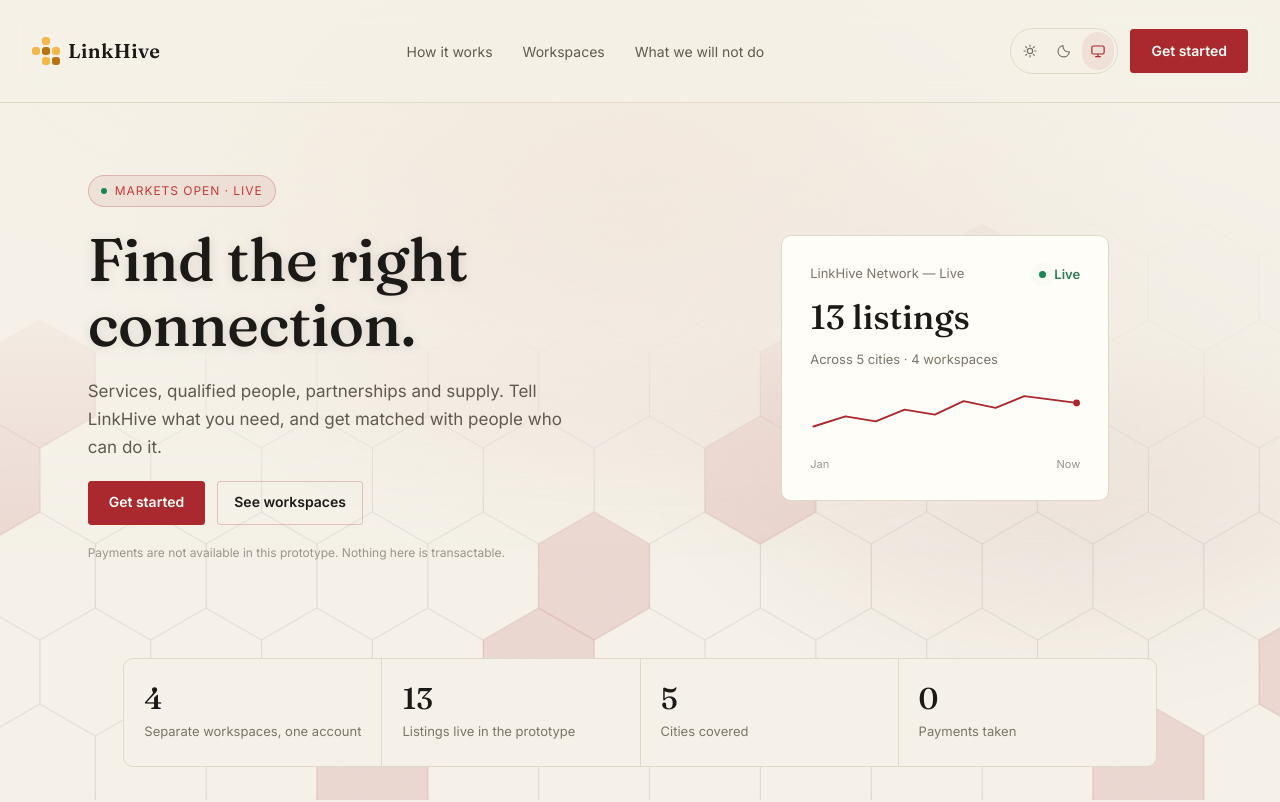
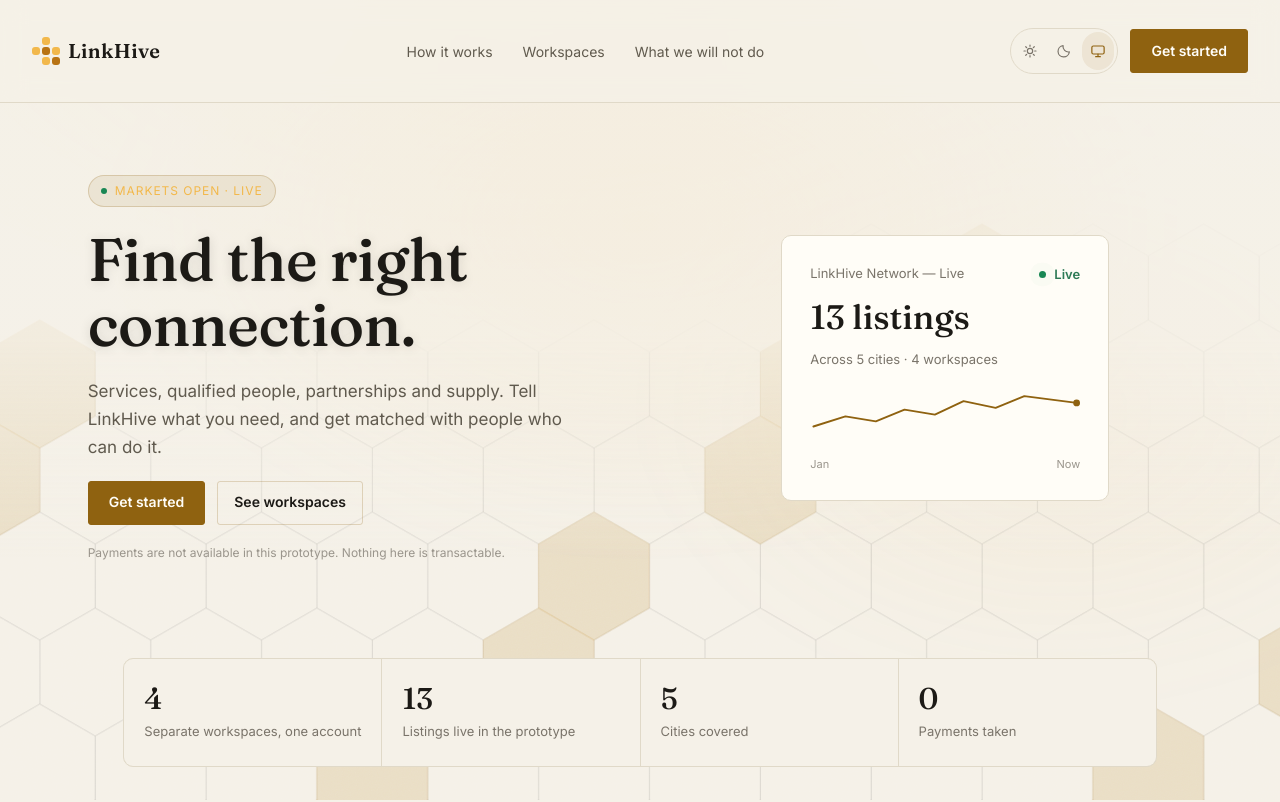
Before and after one commit to regularshowrigby8-create/linc, a React (Vite) app: page / in a window 1280 px wide. Shown: the top 802 px of the page. Built offline with nearby package versions, Linux system fonts and the light colour scheme.

Commit message:
landing honey by default, red only per-profile via data-accent
Co-authored-by: arena-agent <297053741+arena-agent@users.noreply.github.com>

```diff
--- a/src/data/types.ts
+++ b/src/data/types.ts
@@ -344,8 +344,8 @@ export interface DemoVerificationState {
 /** Light, dark, or follow the operating system. */
 export type ThemePreference = 'light' | 'dark' | 'system';
 
-/** The accent colours a member can choose for their own profile. */
-export type AccentName = 'blue' | 'teal' | 'green' | 'amber' | 'clay' | 'violet' | 'plum';
+/** The accent colours a member can choose for their own profile. Red is high-arousal and reserved for one profile only, at ≤5% area. */
+export type AccentName = 'blue' | 'teal' | 'green' | 'amber' | 'clay' | 'violet' | 'plum' | 'red';
 
 /** Abstract avatar treatments. Portraits are never shown. */
 export type AvatarStyle = 'initials' | 'blocks' | 'rings';
--- a/src/state/selectors.ts
+++ b/src/state/selectors.ts
@@ -34,7 +34,7 @@ export const WORKSPACE_ACCENT: Record<Workspace, AccentName> = {
   customer: 'blue',
   qualification: 'green',
   collaboration: 'violet',
-  supply: 'amber',
+  supply: 'red',
 };
 
 /**
--- a/src/styles/tokens.css
+++ b/src/styles/tokens.css
@@ -119,18 +119,18 @@
   --marketing-ink-dim: #9a958c;
   --marketing-border: #e0d9c8;
   --marketing-border-strong: #cdc3ad;
-  --marketing-border-accent: rgba(169, 41, 46, 0.24);
-  --marketing-accent: #a9292e;
-  --marketing-accent-soft: rgba(169, 41, 46, 0.08);
-  --marketing-accent-glow: rgba(169, 41, 46, 0.18);
-  --marketing-accent-glow2: rgba(120, 20, 26, 0.1);
+  --marketing-border-accent: rgba(143, 98, 16, 0.22);
+  --marketing-accent: #8f6210;
+  --marketing-accent-soft: rgba(143, 98, 16, 0.09);
+  --marketing-accent-glow: rgba(242, 184, 75, 0.18);
+  --marketing-accent-glow2: rgba(242, 184, 75, 0.08);
   --marketing-glow: rgba(242, 184, 75, 0.22);
   --marketing-glow-strong: rgba(242, 184, 75, 0.34);
-  --marketing-honey: #a9292e;
-  --marketing-honey-bright: #c23b3b;
+  --marketing-honey: #8f6210;
+  --marketing-honey-bright: #f2b84b;
   --marketing-on-honey: #fffdf7;
   --marketing-lattice: rgba(28, 26, 22, 0.08);
-  --marketing-lattice-lit: rgba(169, 41, 46, 0.14);
+  --marketing-lattice-lit: rgba(184, 128, 26, 0.18);
   --marketing-grain: rgba(28, 26, 22, 0.02);
   --marketing-scrim: rgba(245, 241, 232, 0.72);
   --marketing-gradient-mid: #efe8d8;
@@ -410,18 +410,18 @@
   --marketing-ink-dim: rgba(242, 238, 233, 0.45);
   --marketing-border: rgba(255, 255, 255, 0.1);
   --marketing-border-strong: rgba(255, 255, 255, 0.18);
-  --marketing-border-accent: rgba(214, 98, 98, 0.35);
-  --marketing-accent: #a9292e;
-  --marketing-accent-soft: rgba(169, 41, 46, 0.12);
-  --marketing-accent-glow: rgba(169, 41, 46, 0.35);
-  --marketing-accent-glow2: rgba(120, 20, 26, 0.18);
-  --marketing-glow: rgba(169, 41, 46, 0.22);
-  --marketing-glow-strong: rgba(169, 41, 46, 0.34);
-  --marketing-honey: #a9292e;
-  --marketing-honey-bright: #d66a6e;
-  --marketing-on-honey: #f2eee9;
+  --marketing-border-accent: rgba(242, 184, 75, 0.28);
+  --marketing-accent: #e8b04a;
+  --marketing-accent-soft: rgba(232, 176, 74, 0.12);
+  --marketing-accent-glow: rgba(242, 184, 75, 0.22);
+  --marketing-accent-glow2: rgba(232, 176, 74, 0.12);
+  --marketing-glow: rgba(242, 184, 75, 0.2);
+  --marketing-glow-strong: rgba(242, 184, 75, 0.38);
+  --marketing-honey: #e8b04a;
+  --marketing-honey-bright: #f2b84b;
+  --marketing-on-honey: #14120f;
   --marketing-lattice: rgba(255, 255, 255, 0.06);
-  --marketing-lattice-lit: rgba(169, 41, 46, 0.2);
+  --marketing-lattice-lit: rgba(242, 184, 75, 0.2);
   --marketing-grain: rgba(255, 255, 255, 0.015);
   --marketing-scrim: rgba(11, 11, 13, 0.72);
   --marketing-gradient-mid: #110a0b;
```
